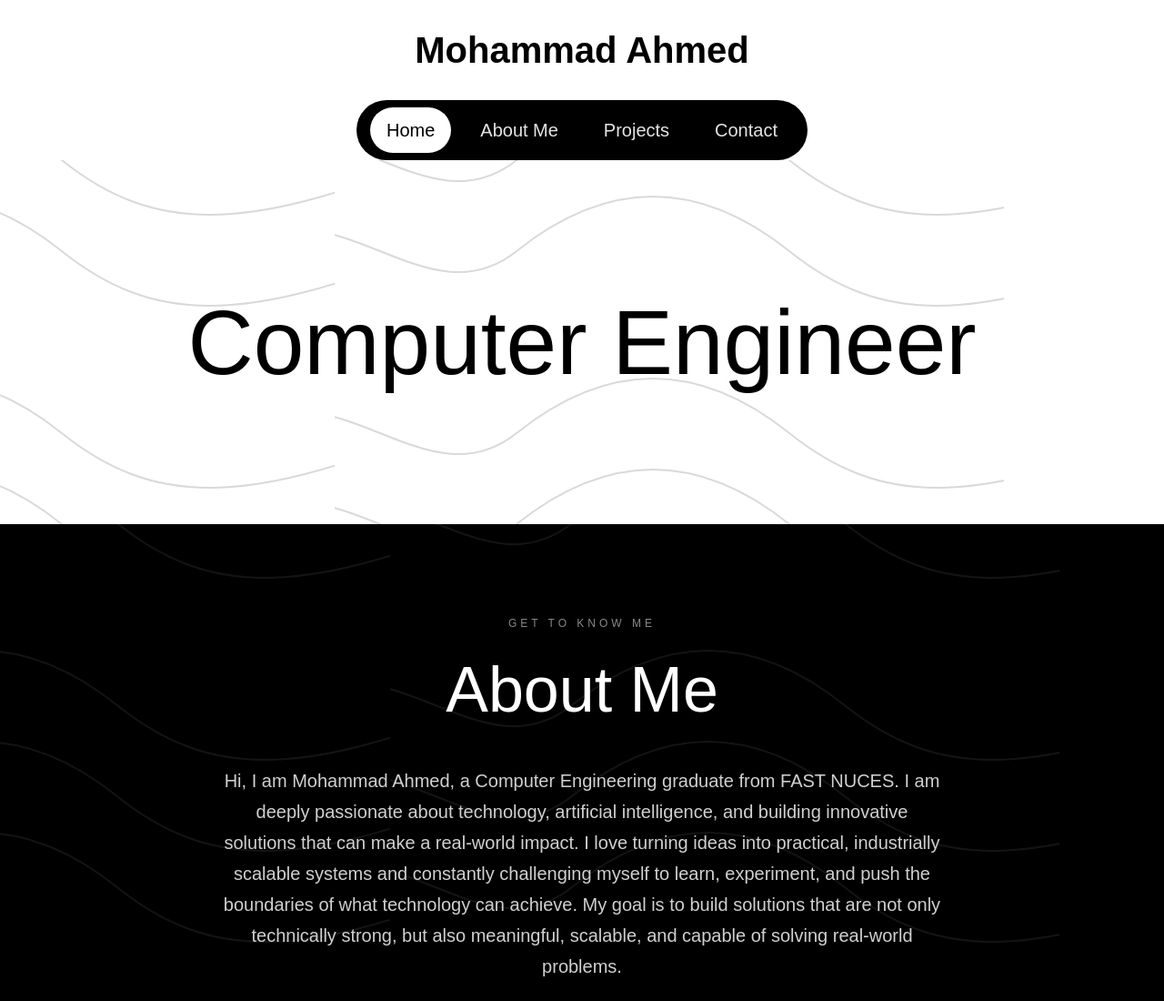
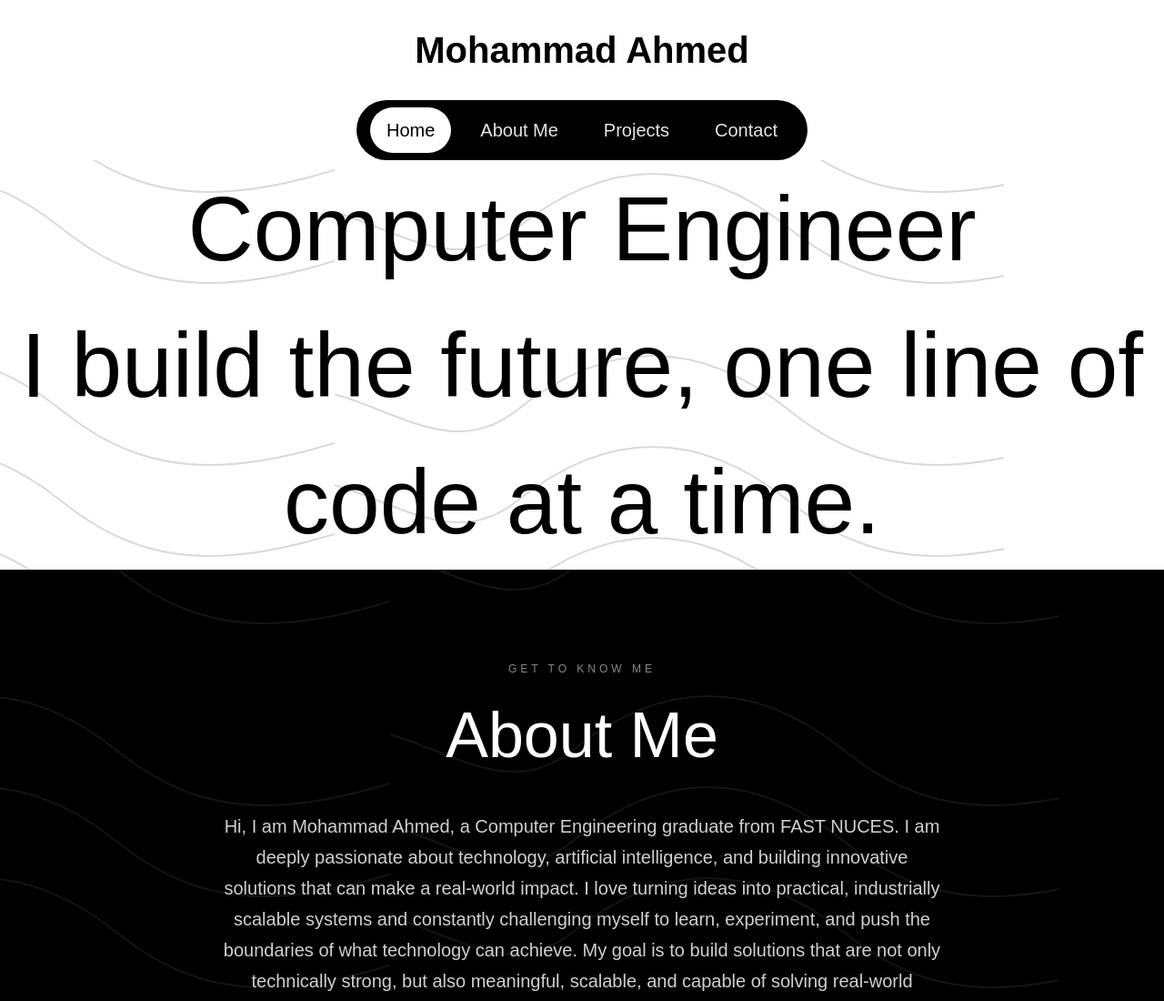
Before and after one commit to 786ahmedchaudhary-star/mohammadahmed_intro, a plain HTML site: page index.html in a window 1280 px wide. Shown: the top 1100 px of the page at 91% size. Drawn offline with nearby package versions, Linux system fonts and the light colour scheme; a web font is replaced by a local one.

Commit message:
Update index.html

```diff
--- a/index.html
+++ b/index.html
@@ -68,7 +68,7 @@
         <section class="hero">
           <div class="hero-pattern"></div>
 
-          <h3 data-aos="fade-right" data-aos-delay="200">Computer Engineer</h3>
+          <h3 data-aos="fade-right" data-aos-delay="200">Computer Engineer <br> I build the future, one line of code at a time.</h3>
         </section>
 
         <!-- =========================
```
